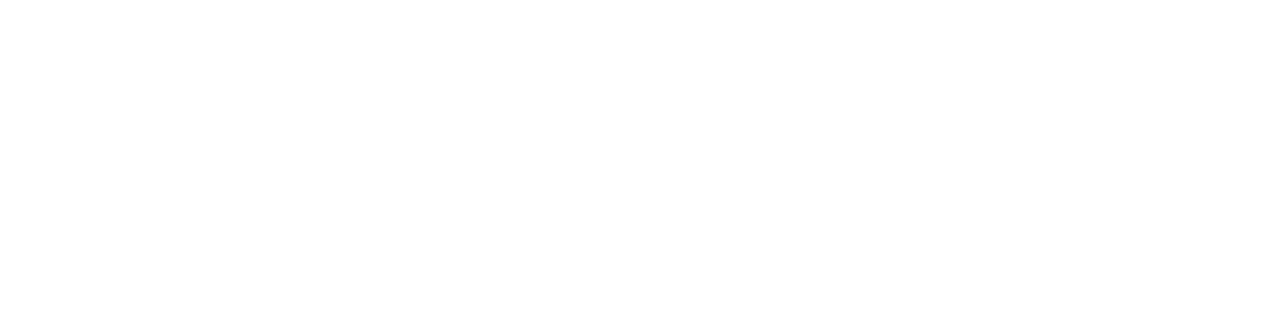
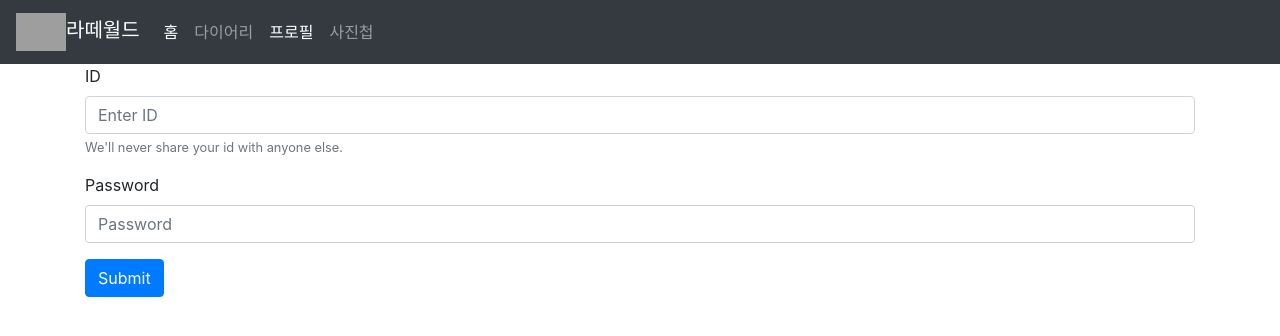
Before and after one commit to boostcamp-2020/relay_06, a React (Create React App) app in the folder frontend/: page /login in a window 1280 px wide. Shown: the top 336 px of the page. Built offline with nearby package versions, Linux system fonts and the light colour scheme; grey boxes are pictures that could not be loaded; the HTML template or start-up script is replaced by a standard one.

Commit message:
LoginPage axios 구현 더 해야함

```diff
--- a/frontend/src/components/Routes.js
+++ b/frontend/src/components/Routes.js
@@ -1,10 +1,11 @@
-import React from 'react';
-import { BrowserRouter as Router, Route, Switch } from 'react-router-dom';
-import Home from '../pages/Home';
-import PostPage from '../pages/PostPage';
-import GalleryPage from '../pages/GalleryPage';
-import GalleryUploadPage from '../pages/GalleryUploadPage';
-import GalleryPhotoPage from '../pages/GalleryPhotoPage';
+import React from "react";
+import { BrowserRouter as Router, Route, Switch } from "react-router-dom";
+import Home from "../pages/Home";
+import PostPage from "../pages/PostPage";
+import GalleryPage from "../pages/GalleryPage";
+import GalleryUploadPage from "../pages/GalleryUploadPage";
+import GalleryPhotoPage from "../pages/GalleryPhotoPage";
+import LoginPage from "../pages/LoginPage";
 
 function Routes() {
   return (
@@ -15,6 +16,7 @@
         <Route exact path="/gallery" component={GalleryPage} />
         <Route exact path="/gallery/upload" component={GalleryUploadPage} />
         <Route exact path="/gallery/:id" component={GalleryPhotoPage} />
+        <Route exact path="/login" component={LoginPage} />
       </Switch>
     </Router>
   );
--- /dev/null
+++ b/frontend/src/pages/LoginPage.js
@@ -0,0 +1,79 @@
+import React, { Component } from "react";
+import Navbar from "../components/Navbar";
+import axios from "../plugin/axios";
+import { Button, Image, Container, Row, Col, Form } from "react-bootstrap";
+import { faPencilAlt } from "@fortawesome/free-solid-svg-icons";
+import { FontAwesomeIcon } from "@fortawesome/react-fontawesome";
+
+class LoginPage extends React.Component {
+  state = {
+    id: "",
+    password: "",
+  };
+
+  idChange = (e) => {
+    this.setState({
+      id: e.target.value,
+    });
+  };
+
+  passwordChange = (e) => {
+    this.setState({
+      password: e.target.value,
+    });
+  };
+
+  submitClick = async () => {
+    console.log("button clicked");
+    let id = this.state.id;
+    let password = this.state.password;
+    try {
+      const response = await axios.post(`/api/user/signup`, {
+        id,
+        password,
+      });
+      // response 온 값을 현재 id password와 비교해서 맞으면 통과
+    } catch (err) {
+      alert("아이디가 존재하지 않거나 비밀번호가 틀립니다.");
+    }
+  };
+
+  render() {
+    return (
+      <div>
+        <Navbar></Navbar>
+        <Container>
+          <Form>
+            <Form.Group controlId="formBasicId">
+              <Form.Label>ID</Form.Label>
+              <Form.Control
+                value={this.state.id}
+                onChange={this.idChange}
+                type="id"
+                placeholder="Enter ID"
+              />
+              <Form.Text className="text-muted">
+                We'll never share your id with anyone else.
+              </Form.Text>
+            </Form.Group>
+
+            <Form.Group controlId="formBasicPassword">
+              <Form.Label>Password</Form.Label>
+              <Form.Control
+                value={this.state.password}
+                onChange={this.passwordChange}
+                type="password"
+                placeholder="Password"
+              />
+            </Form.Group>
+            <Button onClick={this.submitClick} variant="primary" type="">
+              Submit
+            </Button>
+          </Form>
+        </Container>
+      </div>
+    );
+  }
+}
+
+export default LoginPage;
```
Also changed, not shown: 2 other files (tests, documents, lock files or other folders).
